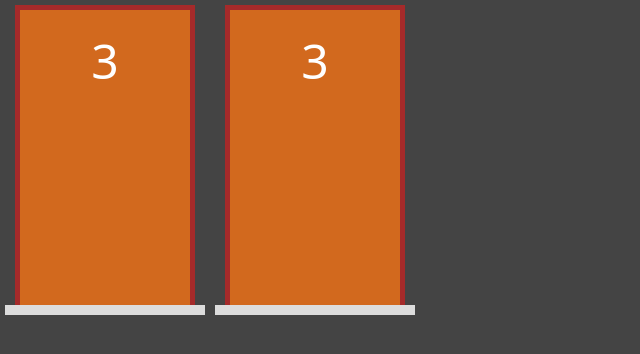
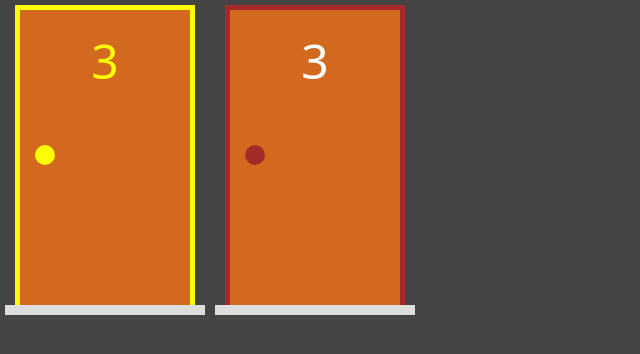
Before and after one commit to heberGustavo/porta-da-felicidade-web, a Next.js app in the folder door-of-happiness/: page / in a window 1280 px wide. Shown: the top 354 px of the page, without its empty margins (0-640 px from the left). Built offline with nearby package versions, Linux system fonts and the light colour scheme.

Commit message:
Create layout to Structure, Door and Number in Porta Component

```diff
--- a/door-of-happiness/components/Porta.jsx
+++ b/door-of-happiness/components/Porta.jsx
@@ -1,11 +1,15 @@
 import styles from "../src/styles/Porta.module.css";
 
 export default function Porta(props) {
+
+    const selecionada = props.selecionada ? styles.selecionada : "";
+
     return (
         <div className={styles.area}>
-            <div className={styles.estrutura}>
+            <div className={`${styles.estrutura} ${selecionada}`}>
                 <div className={styles.porta}>
                     <div className={styles.numero}>3</div>
+                    <div className={styles.macaneta}></div>
                 </div>
             </div>
             <div className={styles.chao}></div>
--- a/door-of-happiness/src/pages/index.tsx
+++ b/door-of-happiness/src/pages/index.tsx
@@ -3,7 +3,7 @@
 export default function Home() {
   return (
     <div style={{display: "flex"}}>
-      <Porta />
+      <Porta selecionada />
       <Porta />
     </div>
   );
--- a/door-of-happiness/src/styles/Porta.module.css
+++ b/door-of-happiness/src/styles/Porta.module.css
@@ -1,4 +1,5 @@
-.area{
+.area {
+    position: relative;
     display: flex;
     flex-direction: column;
     align-items: center;
@@ -7,7 +8,7 @@
     height: var(--area-porta-altura);
 }
 
-.estrutura{
+.estrutura {
     display: flex;
     flex-grow: 1;
     border-left: 5px solid brown;
@@ -29,8 +30,32 @@
     font-size: 3rem;
 }
 
-.chao{
+.macaneta {
+    position: absolute;
+    align-self: flex-start;
+    top: calc(0.45 * var(--area-porta-altura));
+    height: 20px;
+    width: 20px;
+    border-radius: 10px;
+    background-color: brown;
+}
+
+.chao {
     height: 10px;
     width: 100%;
     background-color: #ddd;
 }
+
+.selecionada {
+    border-left: 5px solid yellow;
+    border-top: 5px solid yellow;
+    border-right: 5px solid yellow;
+}
+
+.selecionada .numero{
+    color: yellow;
+}
+
+.selecionada .macaneta{
+    background-color: yellow;
+}
```
